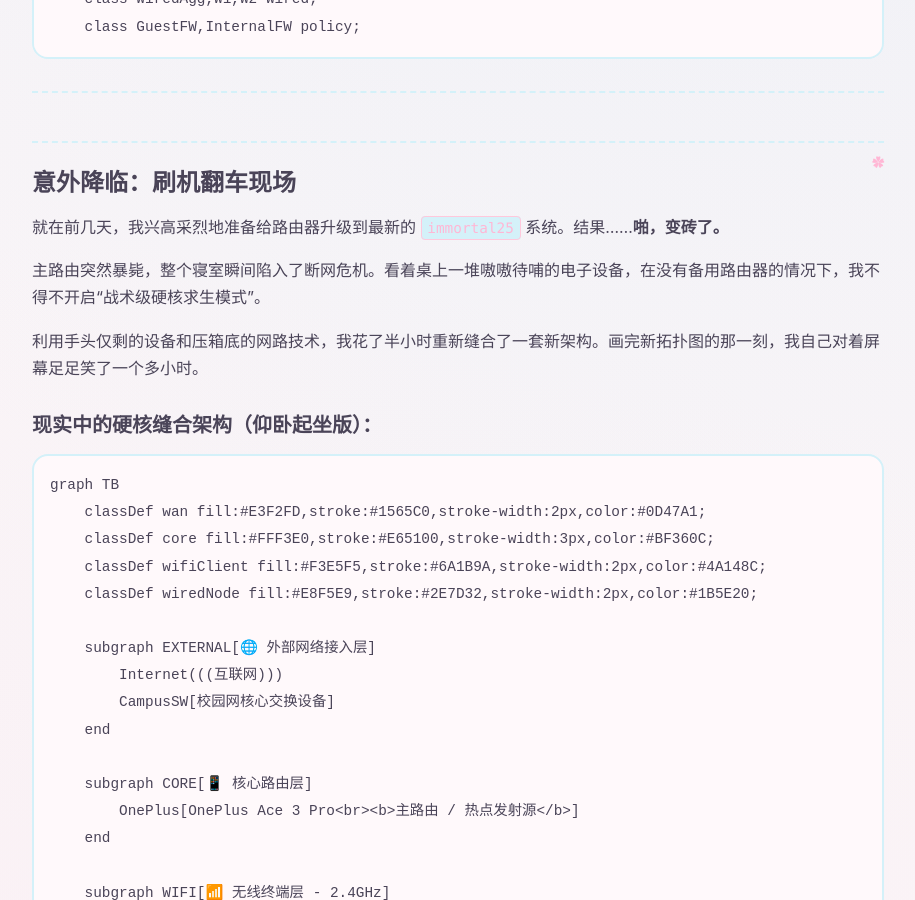
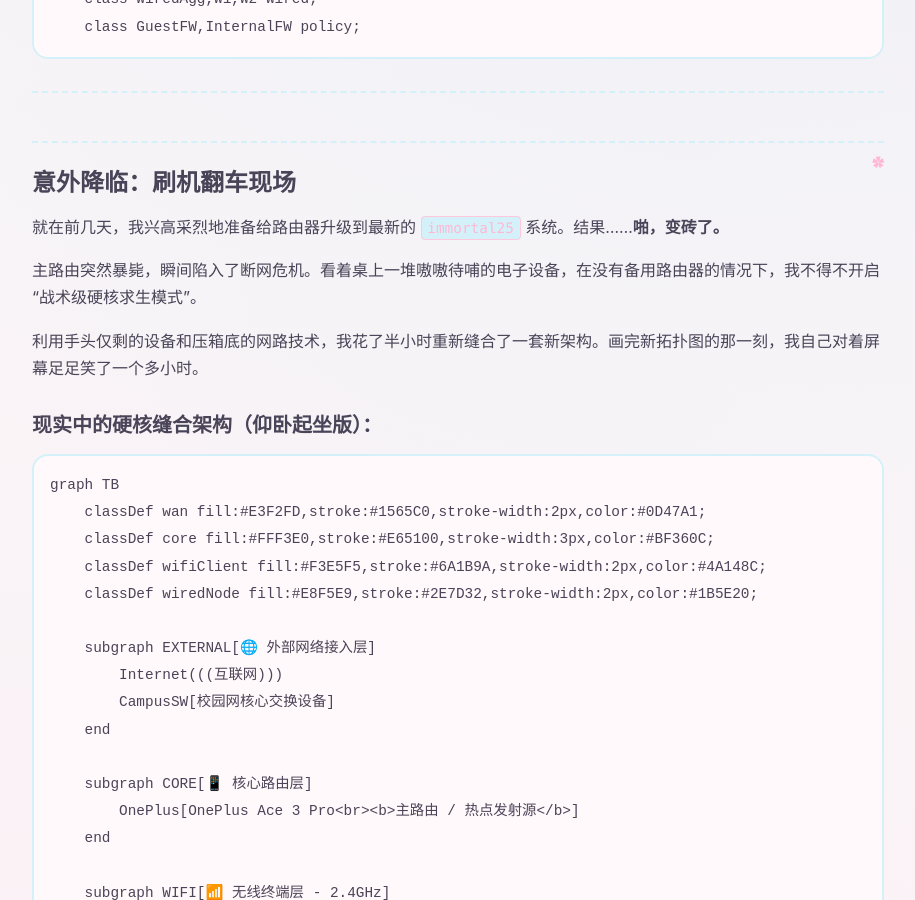
Before and after one commit to greenhandzdl/blog.site, a Jekyll site: the page built from _posts/2026-07-30-网络拓补图变化.md, in a window 1280 px wide and 900 px high, scrolled down 1967 px. Shown: the whole window, without its empty margins (182-1097 px from the left). Built offline with Jekyll 4.4.1, drawn with Linux system fonts in a browser that asks for light colours; our own code applies the rules of GitHub Pages for plain Markdown files.

Commit message:
fix:事实错误

```diff
--- a/_posts/2026-07-30-网络拓补图变化.md
+++ b/_posts/2026-07-30-网络拓补图变化.md
@@ -69,7 +69,7 @@ graph TB
 
 就在前几天，我兴高采烈地准备给路由器升级到最新的 `immortal25` 系统。结果……**啪，变砖了。**
 
-主路由突然暴毙，整个寝室瞬间陷入了断网危机。看着桌上一堆嗷嗷待哺的电子设备，在没有备用路由器的情况下，我不得不开启“战术级硬核求生模式”。
+主路由突然暴毙，瞬间陷入了断网危机。看着桌上一堆嗷嗷待哺的电子设备，在没有备用路由器的情况下，我不得不开启“战术级硬核求生模式”。
 
 利用手头仅剩的设备和压箱底的网路技术，我花了半小时重新缝合了一套新架构。画完新拓扑图的那一刻，我自己对着屏幕足足笑了一个多小时。
 
```
